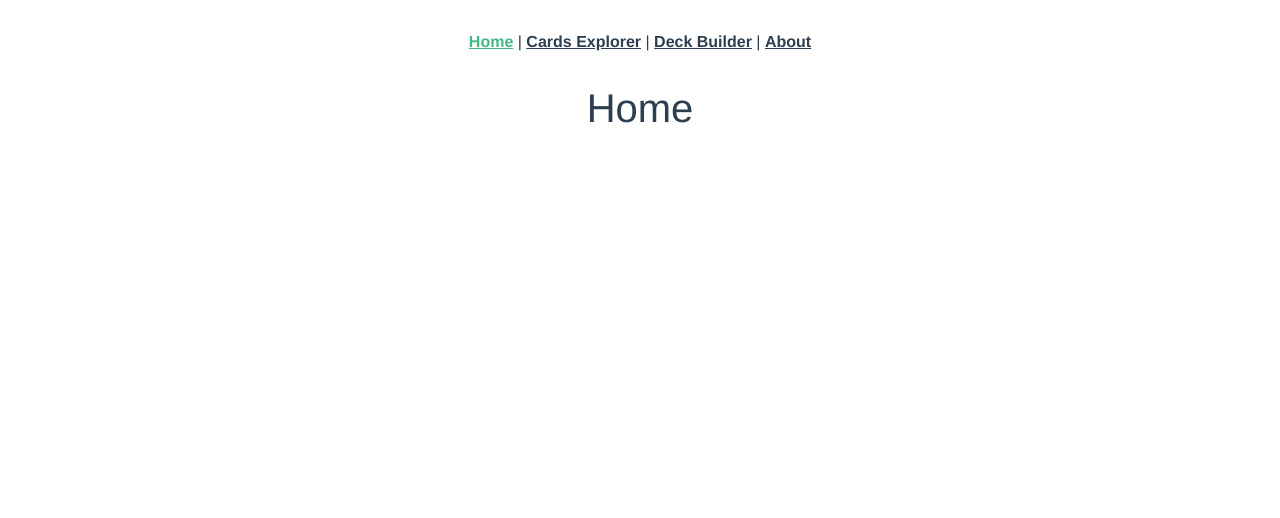
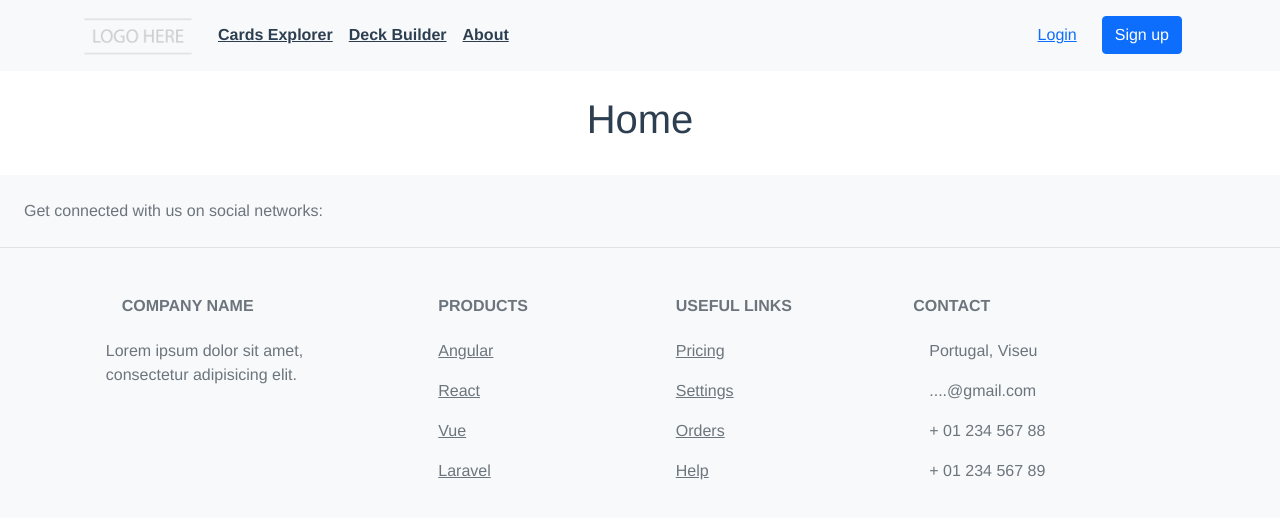
Before and after one commit to aCard0s0/FabClient, a Vue app: page / in a window 1280 px wide. Shown: the top 518 px of the page. Built offline with nearby package versions, Linux system fonts and the light colour scheme.

Commit message:
More filter: cleanup btt - Footer added

```diff
--- a/src/App.vue
+++ b/src/App.vue
@@ -1,16 +1,16 @@
 <template>
-  <div id="nav">
-    <router-link to="/">Home</router-link> |
-    <router-link to="/cardsExplorer">Cards Explorer</router-link> |
-    <router-link to="/deckBuilder">Deck Builder</router-link> |
-    <router-link to="/about">About</router-link>
-  </div>
+
+  <NavBar />
+  <br/>
 
   <div class="container">
     <div class="container-fluid">
       <router-view/>
     </div>
   </div>
+
+  <br />
+  <Footer />
 
 </template>
 
@@ -23,16 +23,12 @@
   color: #2c3e50;
 }
 
-#nav {
-  padding: 30px;
+
+</style>
+<script>
+import NavBar from "./views/NavBar";
+import Footer from "./views/Footer";
+export default {
+  components: {Footer, NavBar}
 }
-
-#nav a {
-  font-weight: bold;
-  color: #2c3e50;
-}
-
-#nav a.router-link-exact-active {
-  color: #42b983;
-}
-</style>
+</script>
--- a/src/composables/filters/more/getClassOptions.js
+++ b/src/composables/filters/more/getClassOptions.js
@@ -1,10 +1,10 @@
 const getClassOptions = () => {
     const classOptions = [
-        {id: "0", name: "All"},
-        {id: "1", name: "Brute"},
-        {id: "2", name: "Warrior"},
-        {id: "3", name: "Guardian"},
-        {id: "4", name: "Illusionist"},
+        {id: "0", name: "All", value: ""},
+        {id: "1", name: "Brute", value: "Brute"},
+        {id: "2", name: "Warrior", value: "Warrior"},
+        {id: "3", name: "Guardian", value: "Guardian"},
+        {id: "4", name: "Illusionist", value: "Illusionist"},
     ]
 
     return { classOptions }
--- a/src/composables/filters/more/getTalentOptions.js
+++ b/src/composables/filters/more/getTalentOptions.js
@@ -1,11 +1,11 @@
 const getTalentOptions = () => {
     const talentOptions = [
-        {id: "0", name: "None"},
-        {id: "1", name: "Light"},
-        {id: "2", name: "Shadow"},
-        {id: "3", name: "Ice"},
-        {id: "3", name: "lightning"},
-        {id: "3", name: "Earth"}
+        {id: "0", name: "None", value: ""},
+        {id: "1", name: "Light", value: "Light"},
+        {id: "2", name: "Shadow", value: "Shadow"},
+        {id: "3", name: "Ice", value: "Ice"},
+        {id: "3", name: "Lightning", value: "Lightning"},
+        {id: "3", name: "Earth", value: "Earth"}
     ]
 
     return { talentOptions }
--- a/src/composables/filters/more/getTypeOptions.js
+++ b/src/composables/filters/more/getTypeOptions.js
@@ -1,13 +1,13 @@
 const getTypeOptions = () => {
     const typeOptions = [
-        {id: "0", name: "All"},
-        {id: "1", name: "Actions"},
-        {id: "2", name: "Attacks"},
-        {id: "3", name: "Attacks Reactions"},
-        {id: "3", name: "Auras"},
-        {id: "3", name: "Items"},
-        {id: "3", name: "Arrows"},
-        {id: "3", name: "Equipments"},
+        {id: "0", name: "All", value: ""},
+        {id: "1", name: "Actions", value: "Actions"},
+        {id: "2", name: "Attacks", value: "Attacks"},
+        {id: "3", name: "Attacks Reactions", value: "AttacksReactions"},
+        {id: "3", name: "Auras", value: "Auras"},
+        {id: "3", name: "Items", value: "Items"},
+        {id: "3", name: "Arrows", value: "Arrows"},
+        {id: "3", name: "Equipments", value: "Equipments"},
     ]
 
     return { typeOptions }
--- a/src/composables/getCardsSearch.js
+++ b/src/composables/getCardsSearch.js
@@ -6,7 +6,7 @@ function buildParameters(query, releases, rarities, frames, resources, clazz, ty
     // TODO: improve this logic
     clazz = clazz === "All" ? "" : clazz
     type = type === "All" ? "" : type
-    console.log(talent)
+
     const params = {
         ...(releases.length ? {set: releases.map(v => v).toString() } : {}),
         ...(rarities.length ? {rarity: rarities.map(v => v).toString() } : {}),
@@ -73,7 +73,7 @@ const getCardsSearch = () => {
 
         params = buildParameters(query, releases, rarities, frames,
             resources, clazz, type, talent, cost, power, defense, text)
-        console.log(params)
+        console.log("Params", params)
 
         axios.get('http://localhost:1010/v0/fab/cards/search', { params: params })
             .then(response => cards.value = response.data)
--- a/src/main.js
+++ b/src/main.js
@@ -9,11 +9,12 @@ import BootstrapVue3 from 'bootstrap-vue-3'
 import 'bootstrap/dist/css/bootstrap.css'
 import 'bootstrap-vue-3/dist/bootstrap-vue-3.css'
 
+import { FontAwesomeIcon } from "@fortawesome/vue-fontawesome";
 import { library } from '@fortawesome/fontawesome-svg-core'
-import { faSearch } from '@fortawesome/free-solid-svg-icons'
-import { FontAwesomeIcon } from "@fortawesome/vue-fontawesome";
+import { faSearch, faExclamationCircle } from '@fortawesome/free-solid-svg-icons'
 
 library.add(faSearch)
+library.add(faExclamationCircle)
 
 createApp(App)
     .use(router)
--- a/src/views/CardsExplorer.vue
+++ b/src/views/CardsExplorer.vue
@@ -18,9 +18,13 @@
     <div class="row justify-content-md-center">
       <div class="col-10">
         <MoreFilters
+            :resources = resources
             @update:selected-resources="updateSelectedResources"
+            :clazz = clazz
             @update:selected-class="updateSelectedClass"
+            :type = type
             @update:selected-type="updateSelectedType"
+            :talent = talent
             @update:selected-talent="updateSelectedTalent"
             :cost = costInput
             @update:input-cost="updateInputCost"
@@ -107,10 +111,10 @@ export default {
     const nCardToDisplay = ref(24)
     const query = ref("")
     // more filters
-    const resources = ref({})
-    const clazz = ref({})
-    const type = ref({})
-    const talent = ref({})
+    const resources = ref("")
+    const clazz = ref("")
+    const type = ref("")
+    const talent = ref("")
     const costInput = ref()
     const powerInput = ref()
     const defenseInput = ref()
@@ -178,7 +182,7 @@ export default {
     const handleSearchSubmit = (query) => {
       loadCards(
           query, checkedReleases.value, checkedRarities.value, checkedFrames.value,
-          resources.value.value, clazz.value.name, type.value.name, talent.value.name,
+          resources.value.value, clazz.value.value, type.value.value, talent.value.value,
           costInput.value, powerInput.value, defenseInput.value, textInput.value
       )
     }
@@ -189,8 +193,8 @@ export default {
       query, handleSearchSubmit,
       // more filters
       resources,  updateSelectedResources,
-      clazz, updateSelectedType,
-      type, updateSelectedClass,
+      clazz, updateSelectedClass,
+      type, updateSelectedType,
       talent, updateSelectedTalent,
       costInput, updateInputCost,
       powerInput, updateInputPower,
--- /dev/null
+++ b/src/views/Footer.vue
@@ -0,0 +1,108 @@
+<template>
+  <!-- Footer -->
+  <footer class="text-center text-lg-start bg-light text-muted">
+    <!-- Section: Social media-->
+    <section class="d-flex justify-content-center justify-content-lg-between p-4 border-bottom" >
+      <div class="me-5 d-none d-lg-block">
+        <span>Get connected with us on social networks:</span>
+      </div>
+
+      <div>
+        <a href="" class="me-4 text-reset">
+          <i class="fab fa-facebook-f"></i>
+        </a>
+        <a href="" class="me-4 text-reset">
+          <i class="fab fa-twitter"></i>
+        </a>
+        <a href="" class="me-4 text-reset">
+          <i class="fab fa-google"></i>
+        </a>
+        <a href="" class="me-4 text-reset">
+          <i class="fab fa-instagram"></i>
+        </a>
+        <a href="" class="me-4 text-reset">
+          <i class="fab fa-linkedin"></i>
+        </a>
+        <a href="" class="me-4 text-reset">
+          <i class="fab fa-github"></i>
+        </a>
+      </div>
+    </section>
+
+    <!-- Section: Links  -->
+    <section class="">
+      <div class="container text-center text-md-start mt-5">
+        <div class="row mt-3">
+          <div class="col-md-3 col-lg-4 col-xl-3 mx-auto mb-4">
+            <h6 class="text-uppercase fw-bold mb-4">
+              <i class="fas fa-gem me-3"></i>Company name
+            </h6>
+            <p>
+              Lorem ipsum dolor sit amet, consectetur adipisicing elit.
+            </p>
+          </div>
+
+          <div class="col-md-2 col-lg-2 col-xl-2 mx-auto mb-4">
+            <h6 class="text-uppercase fw-bold mb-4">
+              Products
+            </h6>
+            <p>
+              <a href="#!" class="text-reset">Angular</a>
+            </p>
+            <p>
+              <a href="#!" class="text-reset">React</a>
+            </p>
+            <p>
+              <a href="#!" class="text-reset">Vue</a>
+            </p>
+            <p>
+              <a href="#!" class="text-reset">Laravel</a>
+            </p>
+          </div>
+
+          <div class="col-md-3 col-lg-2 col-xl-2 mx-auto mb-4">
+            <h6 class="text-uppercase fw-bold mb-4">
+              Useful links
+            </h6>
+            <p>
+              <a href="#!" class="text-reset">Pricing</a>
+            </p>
+            <p>
+              <a href="#!" class="text-reset">Settings</a>
+            </p>
+            <p>
+              <a href="#!" class="text-reset">Orders</a>
+            </p>
+            <p>
+              <a href="#!" class="text-reset">Help</a>
+            </p>
+          </div>
+
+          <div class="col-md-4 col-lg-3 col-xl-3 mx-auto mb-md-0 mb-4">
+            <h6 class="text-uppercase fw-bold mb-4">
+              Contact
+            </h6>
+            <p><i class="fas fa-home me-3"></i> Portugal, Viseu</p>
+            <p>
+              <i class="fas fa-envelope me-3"></i>
+              ....@gmail.com
+            </p>
+            <p><i class="fas fa-phone me-3"></i> + 01 234 567 88</p>
+            <p><i class="fas fa-print me-3"></i> + 01 234 567 89</p>
+          </div>
+        </div>
+      </div>
+    </section>
+
+  </footer>
+</template>
+
+<script>
+export default {
+  name: "Footer"
+}
+</script>
+
+<style scoped>
+
+</style>
--- /dev/null
+++ b/src/views/NavBar.vue
@@ -0,0 +1,82 @@
+<template>
+
+  <!-- Navbar -->
+  <nav class="navbar navbar-expand-lg navbar-light bg-light">
+    <!-- Container wrapper -->
+    <div class="container">
+      <!-- Navbar brand -->
+      <a class="navbar-brand me-2">
+        <img src="@/assets/logo-placeholder.png" style="width: 7rem"/>
+      </a>
+
+      <!-- Toggle button -->
+      <button
+          aria-controls="navbarButtonsExample"
+          aria-expanded="false"
+          aria-label="Toggle navigation"
+          class="navbar-toggler"
+          data-mdb-target="#navbarButtonsExample"
+          data-mdb-toggle="collapse"
+          type="button"
+      >
+        <i class="fas fa-bars"></i>
+      </button>
+
+      <!-- Collapsible wrapper -->
+      <div id="navBar" class="collapse navbar-collapse">
+        <!-- Left links -->
+        <ul class="navbar-nav me-auto mb-2 mb-lg-0">
+          <li class="nav-item">
+            <router-link to="/cardsExplorer">Cards Explorer</router-link>
+          </li>
+          <li class="nav-item">
+            <router-link to="/deckBuilder">Deck Builder</router-link>
+          </li>
+          <li class="nav-item">
+            <router-link to="/about">About</router-link>
+          </li>
+        </ul>
+
+        <!-- Right links -->
+        <div class="d-flex align-items-center">
+          <button class="btn btn-link px-3 me-2" type="button">
+            Login
+          </button>
+          <button class="btn btn-primary me-3" type="button">
+            Sign up
+          </button>
+        </div>
+      </div>
+      <!-- Collapsible wrapper -->
+    </div>
+    <!-- Container wrapper -->
+  </nav>
+  <!-- Navbar -->
+</template>
+
+<script>
+export default {
+  name: "NavBar",
+  setup() {
+    const isLoading = () => {
+      return true
+    }
+
+    return {
+      isLoading
+    }
+  }
+}
+</script>
+
+<style scoped>
+#navBar a {
+  font-weight: bold;
+  color: #2c3e50;
+  padding-left: 1rem;
+}
+
+#navBar a.router-link-exact-active {
+  color: #0d6efd;
+}
+</style>
```
Also changed, not shown: src/components/cardExplorer/MoreFilters.vue (+61 -25 lines), src/assets/logo-placeholder.png (added).
